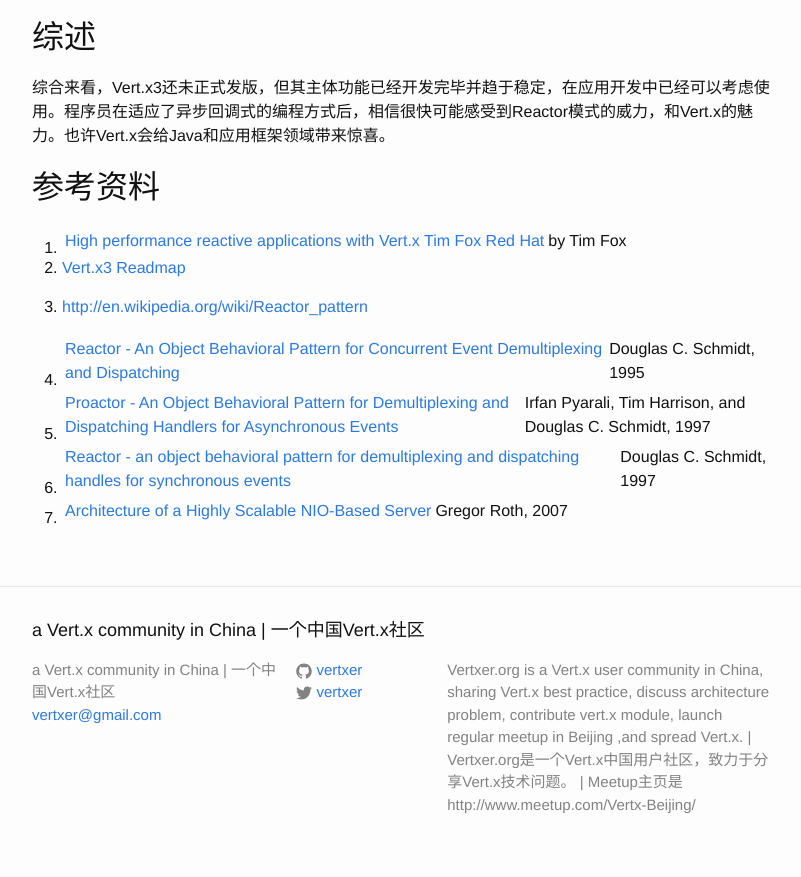
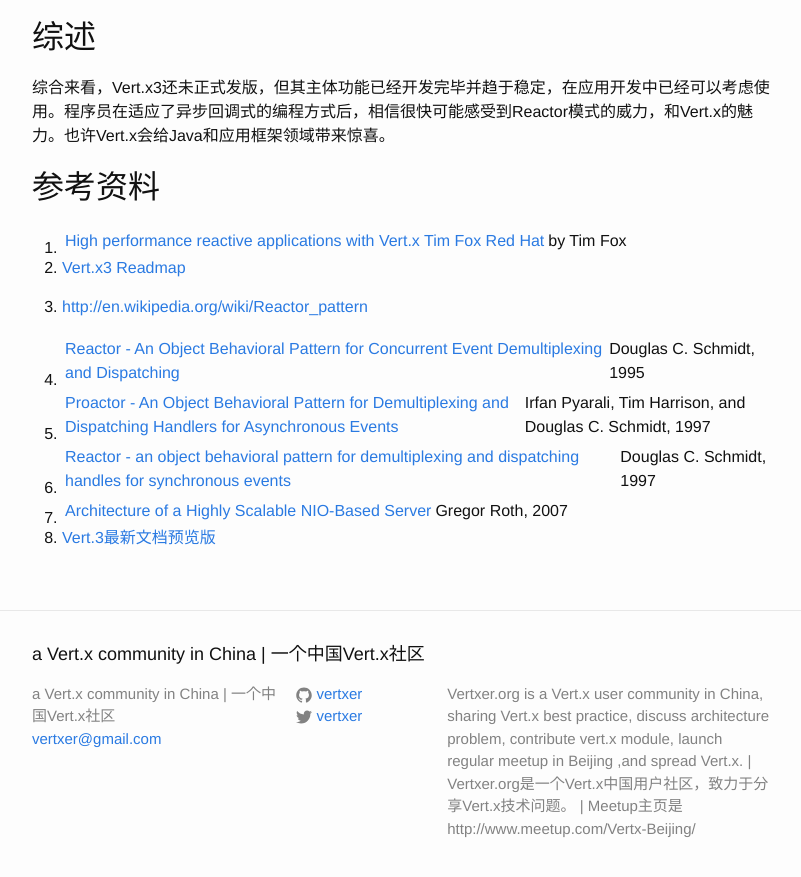
Before and after one commit to vertxer/vertxer.github.io, a Jekyll site: the page built from _posts/2015-05-09-vertx3-introduction.markdown, in a window 1280 px wide and 900 px high, scrolled down 5776 px. Shown: the top 877 px of the window, without its empty margins (238-1039 px from the left). Built offline with Jekyll 4.4.1, drawn with Linux system fonts in a browser that asks for light colours.

Commit message:
vert.x3 intro

```diff
--- a/_posts/2015-05-09-vertx3-introduction.markdown
+++ b/_posts/2015-05-09-vertx3-introduction.markdown
@@ -124,3 +124,5 @@ GitHub: <https://github.com/vert-x3/>
 6. [Reactor - an object behavioral pattern for demultiplexing and dispatching handles for synchronous events](http://www.cs.wustl.edu/~schmidt/PDF/reactor-siemens.pdf) | Douglas C. Schmidt, 1997
 
 7. [Architecture of a Highly Scalable NIO-Based Server](https://today.java.net/article/2007/02/08/architecture-highly-scalable-nio-based-server) | Gregor Roth, 2007
+
+8. [Vert.3最新文档预览版](https://vertx.ci.cloudbees.com/view/vert.x-3/job/vert.x3-website/ws/target/site/docs/vertx-core/java/index.html)
```
